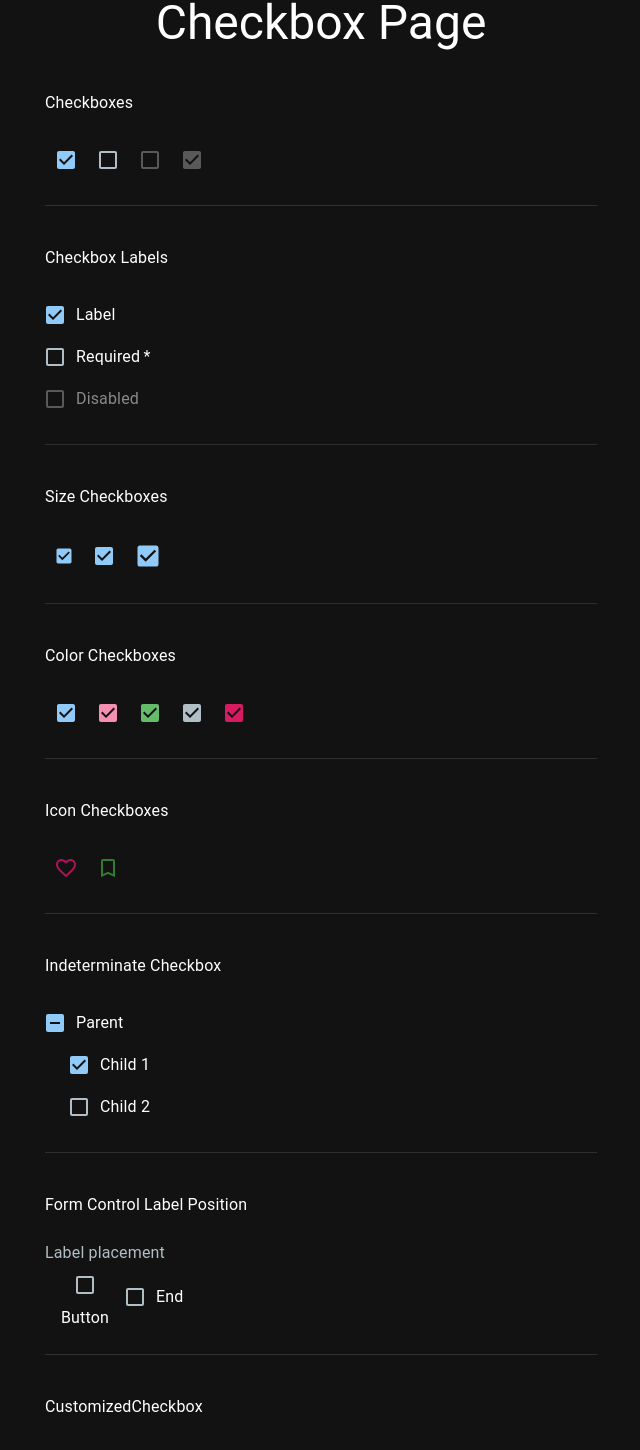
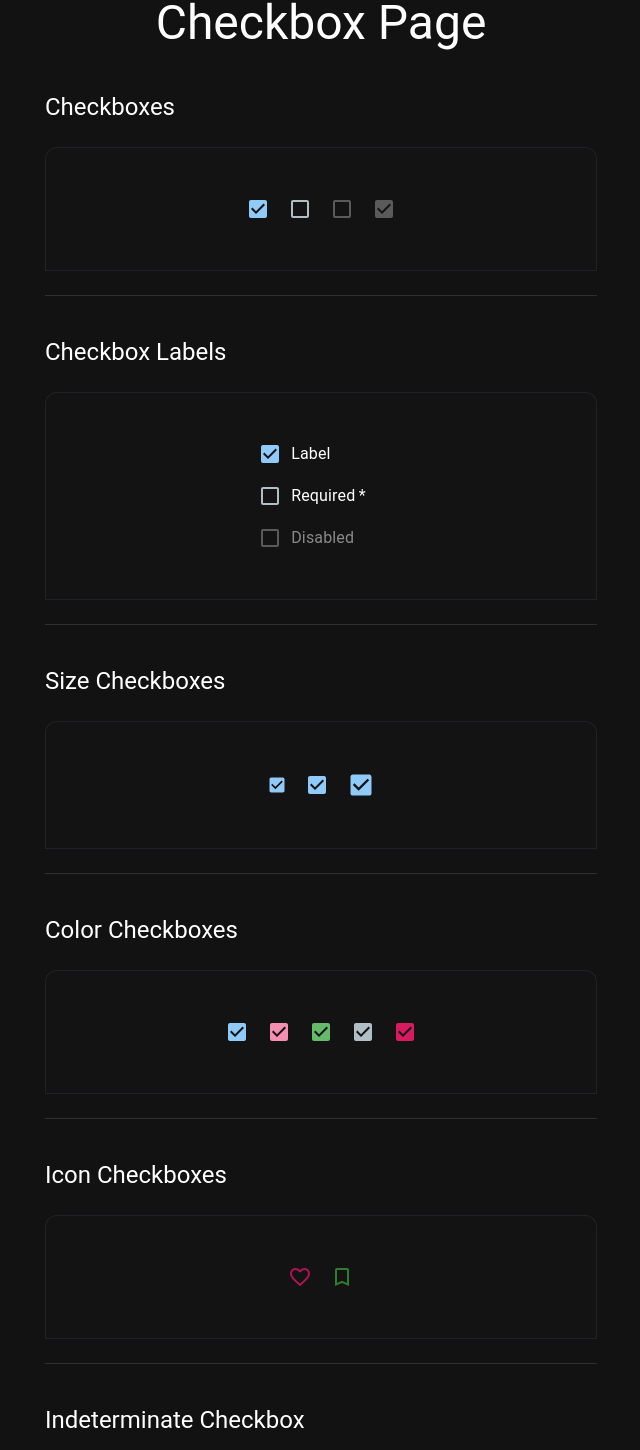
Before and after one commit to watcharakornton/mui_tutorials, a React (Vite) app: page /checkbox in a window 1280 px wide. Shown: the part 45-1495 px from the top of the page, without its empty margins (319-959 px from the left). Built offline with nearby package versions, Linux system fonts and the light colour scheme.

Commit message:
Edit Checkbox page and Checkbox component >> Restructure element

```diff
--- a/src/inputs/CheckboxComponent.jsx
+++ b/src/inputs/CheckboxComponent.jsx
@@ -1,4 +1,5 @@
 import * as React from 'react';
+import MyContainer from '../component/MyContainer';
 import {
     Box,
     Checkbox,
@@ -86,19 +87,17 @@ export const CustomizedCheckbox = () => {
     }
 
     return (
-        <div>
-            <Typography variant='body1' sx={{ mb: 3 }}>CustomizedCheckbox</Typography>
+        <MyContainer title="Customized Checkbox">
             <BpCheckbox />
             <BpCheckbox defaultChecked />
             <BpCheckbox disabled />
-        </div>
+        </MyContainer>
     )
 }
 
 export const FormControlLabelPosition = () => {
     return (
-        <>
-            <Typography variant='body1' sx={{ mb: 3 }}>Form Control Label Position</Typography>
+        <MyContainer title="Form Control Label Position">
             <FormControl component="fieldset">
                 <FormLabel component="legend">Label placement</FormLabel>
                 <FormGroup aria-label="position" row>
@@ -116,7 +115,7 @@ export const FormControlLabelPosition = () => {
                     />
                 </FormGroup>
             </FormControl>
-        </>
+        </MyContainer>
     );
 }
 
@@ -149,8 +148,8 @@ export const IndeterminateCheckbox = () => {
     );
 
     return (
+        <MyContainer title="Indeterminate Checkbox">
             <div>
-            <Typography variant='body1' sx={{ mb: 3 }}>Indeterminate Checkbox</Typography>
                 <FormControlLabel
                     label="Parent"
                     control={
@@ -163,13 +162,13 @@ export const IndeterminateCheckbox = () => {
                 />
                 {children}
             </div>
+        </MyContainer>
     );
 }
 
 export const IconCheckboxes = () => {
     return (
-        <div>
-            <Typography variant='body1' sx={{ mb: 3 }}>Icon Checkboxes</Typography>
+        <MyContainer title="Icon Checkboxes">
             <Checkbox
                 {...label} icon={<FavoriteBorder />}
                 checkedIcon={<Favorite />}
@@ -191,14 +190,13 @@ export const IconCheckboxes = () => {
                     },
                 }}
             />
-        </div>
+        </MyContainer>
     );
 }
 
 export const ColorCheckboxes = () => {
     return (
-        <div>
-            <Typography variant='body1' sx={{ mb: 3 }}>Color Checkboxes</Typography>
+        <MyContainer title="Color Checkboxes">
             <Checkbox {...label} defaultChecked />
             <Checkbox {...label} defaultChecked color="secondary" />
             <Checkbox {...label} defaultChecked color="success" />
@@ -213,14 +211,13 @@ export const ColorCheckboxes = () => {
                     },
                 }}
             />
-        </div>
+        </MyContainer>
     );
 }
 
 export const SizeCheckboxes = () => {
     return (
-        <div>
-            <Typography variant='body1' sx={{ mb: 3 }}>Size Checkboxes</Typography>
+        <MyContainer title="Size Checkboxes">
             <Checkbox {...label} defaultChecked size="small" />
             <Checkbox {...label} defaultChecked />
             <Checkbox
@@ -228,33 +225,31 @@ export const SizeCheckboxes = () => {
                 defaultChecked
                 sx={{ '& .MuiSvgIcon-root': { fontSize: 28 } }}
             />
-        </div>
+        </MyContainer>
     );
 }
 
 export const CheckboxLabels = () => {
     return (
-        <>
-            <Typography variant='body1' sx={{ mb: 3 }}>Checkbox Labels</Typography>
+        <MyContainer title="Checkbox Labels">
             <FormGroup>
                 <FormControlLabel control={<Checkbox defaultChecked />} label="Label" />
                 <FormControlLabel required control={<Checkbox />} label="Required" />
                 <FormControlLabel disabled control={<Checkbox />} label="Disabled" />
             </FormGroup>
-        </>
+        </MyContainer>
     )
 }
 
 export const Checkboxes = () => {
     return (
-        <>
-            <Typography variant='body1' sx={{ mb: 3 }}>Checkboxes</Typography>
+        <MyContainer title="Checkboxes">
             <div>
                 <Checkbox {...label} defaultChecked />
                 <Checkbox {...label} />
                 <Checkbox {...label} disabled />
                 <Checkbox {...label} disabled checked />
             </div>
-        </>
+        </MyContainer>
     )
 }
```
Lines whose indentation alone changed are shown as unchanged.
